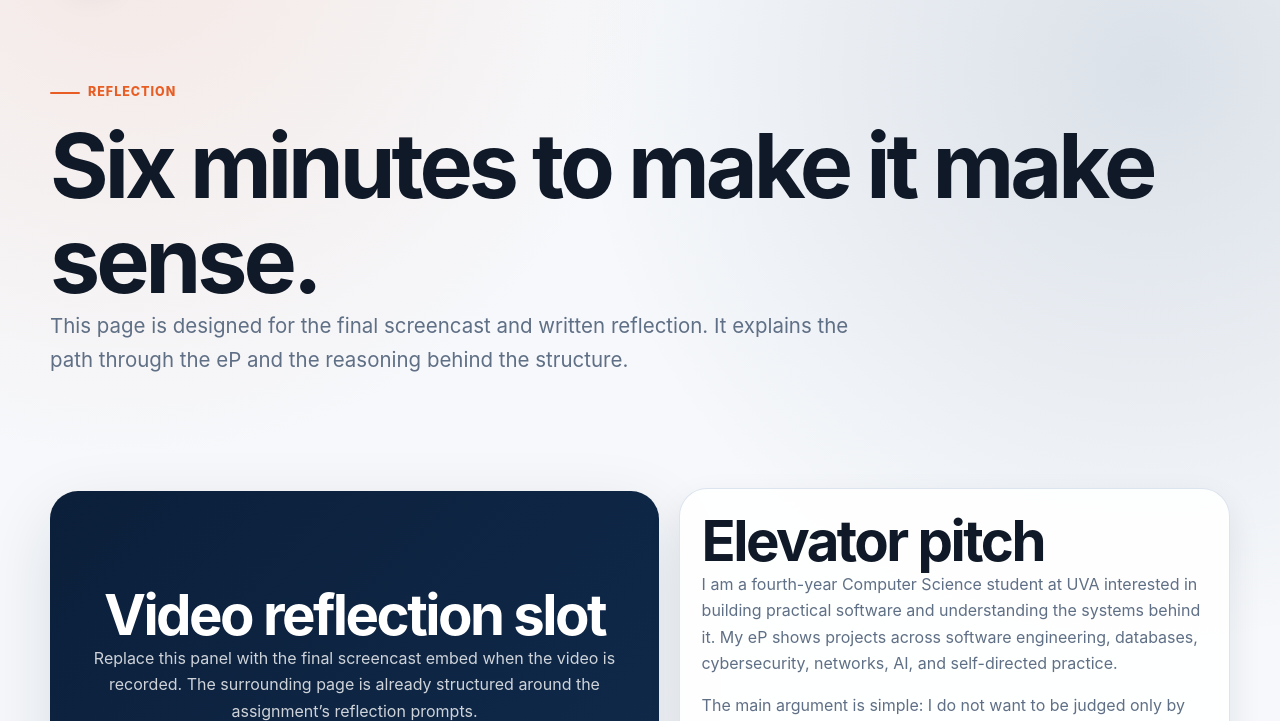
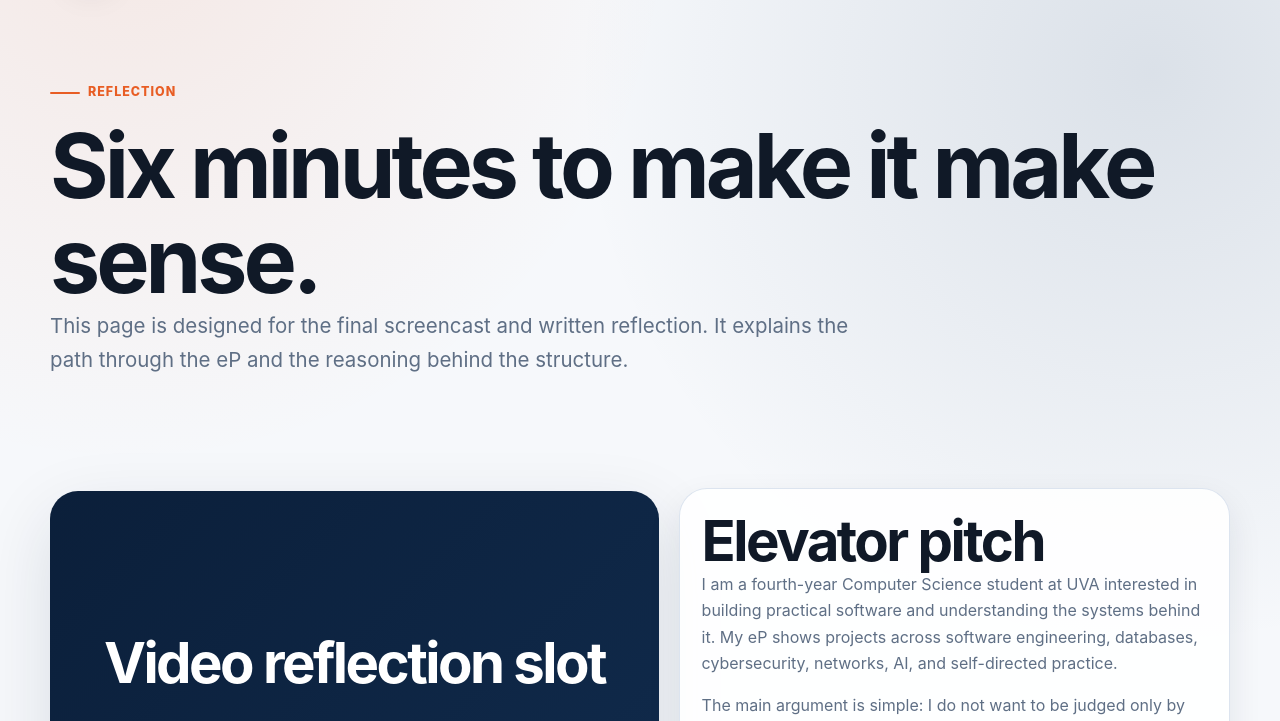
Before and after one commit to BrianSou/ep-site, a plain HTML site: page reflection.html in a window 1280 px wide. Shown: the part 79-800 px from the top of the page. Drawn offline with Linux system fonts and the light colour scheme.

Commit message:
Update reflection.html

```diff
--- a/reflection.html
+++ b/reflection.html
@@ -34,7 +34,7 @@
 </section>
 <section class="section tight">
   <div class="container grid two">
-    <div class="video-frame reveal"><div><h2>Video reflection slot</h2><p>Replace this panel with the final screencast embed when the video is recorded. The surrounding page is already structured around the assignment’s reflection prompts.</p></div></div>
+    <div class="video-frame reveal"><div><h2>Video reflection slot</h2></div></div>
     <div class="card reveal">
       <h2>Elevator pitch</h2>
       <p>I am a fourth-year Computer Science student at UVA interested in building practical software and understanding the systems behind it. My eP shows projects across software engineering, databases, cybersecurity, networks, AI, and self-directed practice.</p>
```
